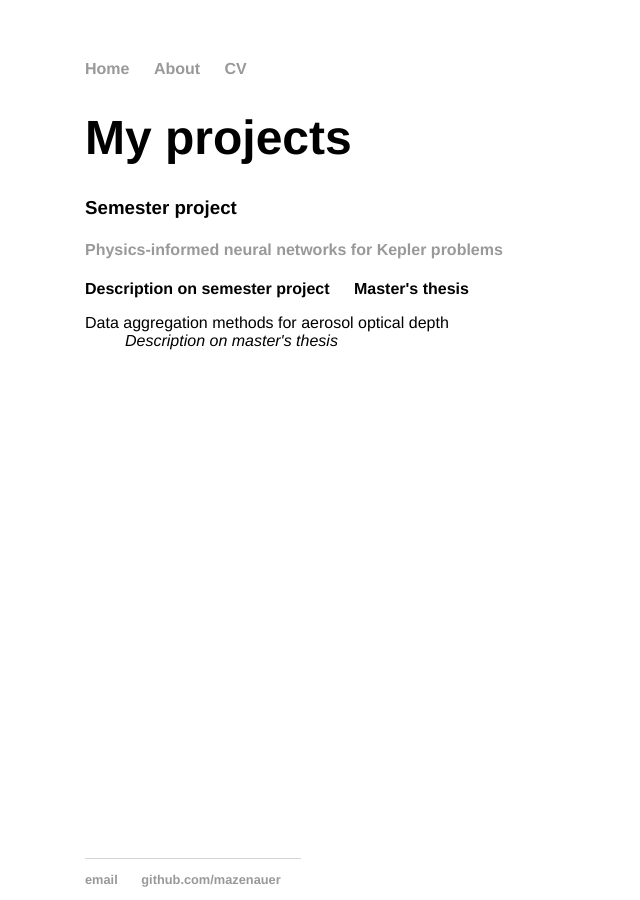
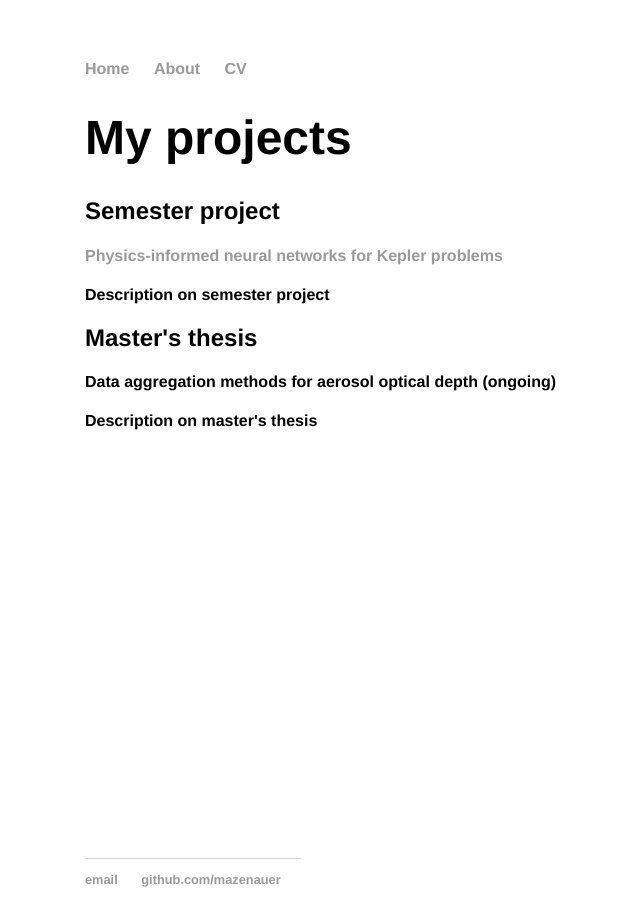
Before and after one commit to mazenauer/mazenauer.github.io, a Jekyll site: the page built from about/projects.html, in a window 1280 px wide. Shown: the whole page, without its empty margins (107-747 px from the left). Built offline with Jekyll 4.4.1, drawn with Linux system fonts in a browser that asks for light colours.

Commit message:
Update projects.html

```diff
--- a/about/projects.html
+++ b/about/projects.html
@@ -8,18 +8,15 @@ title: My projects
   <nav>
     <ul>
 
-      <li> <h3>Semester project</h3>
+      <li> <h2>Semester project</h2>
           <h4><a href="https://github.com/mazenauer/Kepler-PINN">Physics-informed neural networks for Kepler problems</a></h4>
           Description on semester project
       </li>
 
-      <li> Master's thesis
-        <dl>
-          <dt>Data aggregation methods for aerosol optical depth</dt>
-          <dd>Description on master's thesis</dd>
-        </dl>
+      <li> <h2>Master's thesis</h2>
+          <h4>Data aggregation methods for aerosol optical depth (ongoing)</h4>
+          Description on master's thesis
       </li>
-
     </ul>
   </nav>
 
```
